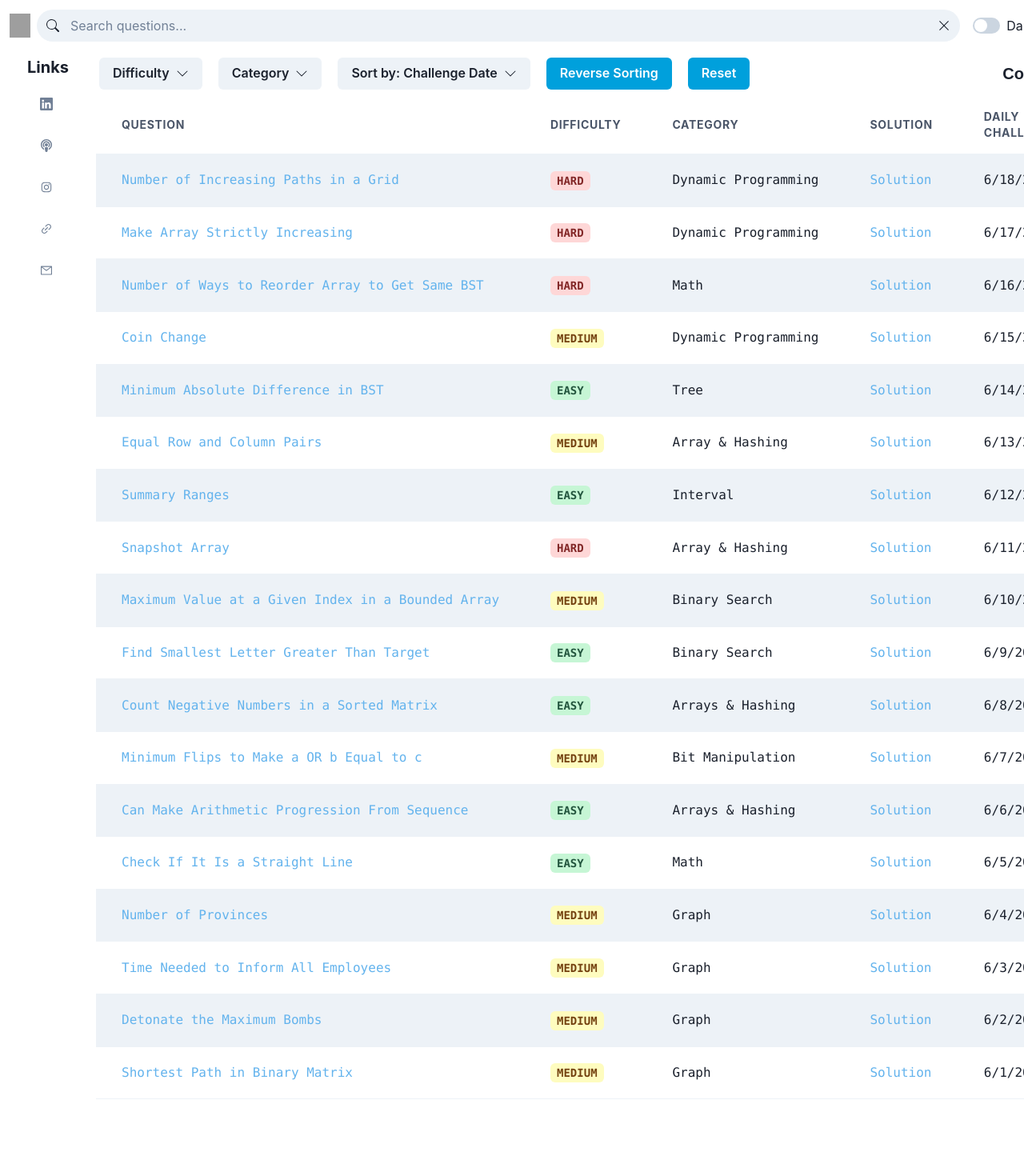
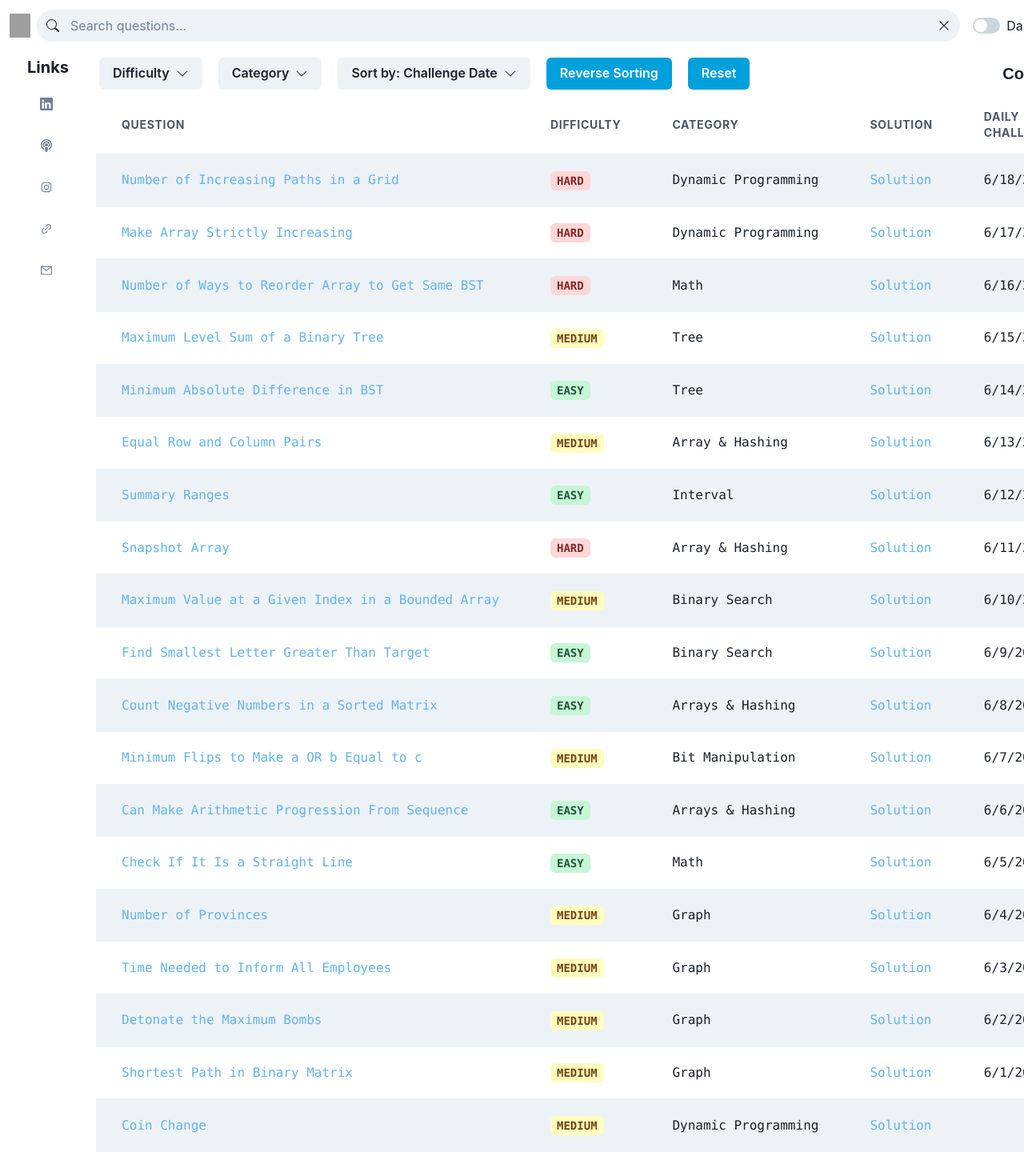
Before and after one commit to LeeHengYu/leetcode-reviewer, a React (Vite) app: page / in a window 1280 px wide. Shown: the top 1440 px of the page at 80% size. Before the commit the page ends 1374 px from the top, so only its background shows below. Built offline with nearby package versions, Linux system fonts and the light colour scheme; grey boxes are pictures that could not be loaded.

Commit message:
update questions

```diff
--- a/src/data/tablaData.ts
+++ b/src/data/tablaData.ts
@@ -14,6 +14,13 @@ const tableData: Question[] = [
       difficulty: "Medium",
       category: "Dynamic Programming",
       solution: "coin-change.py",
+    },
+    {
+      question: "Maximum Level Sum of a Binary Tree",
+      link: "https://leetcode.com/problems/maximum-level-sum-of-a-binary-tree/",
+      difficulty: "Medium",
+      category: "Tree",
+      solution: "maximum-level-sum-of-a-binary-tree.py",
       dailyChallenge: new Date("2023-06-15"),
     },
     {
```
